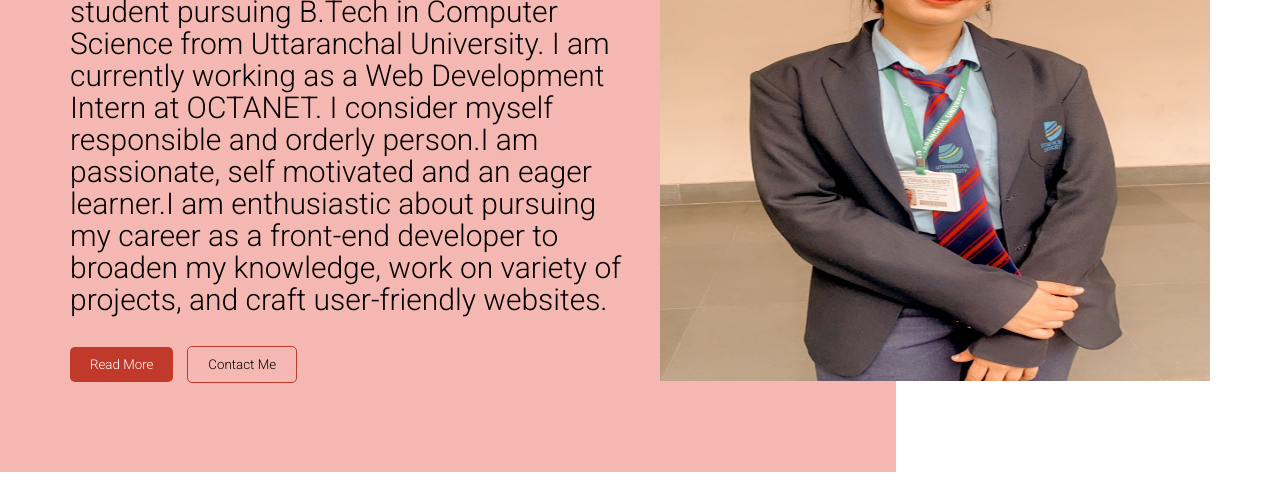
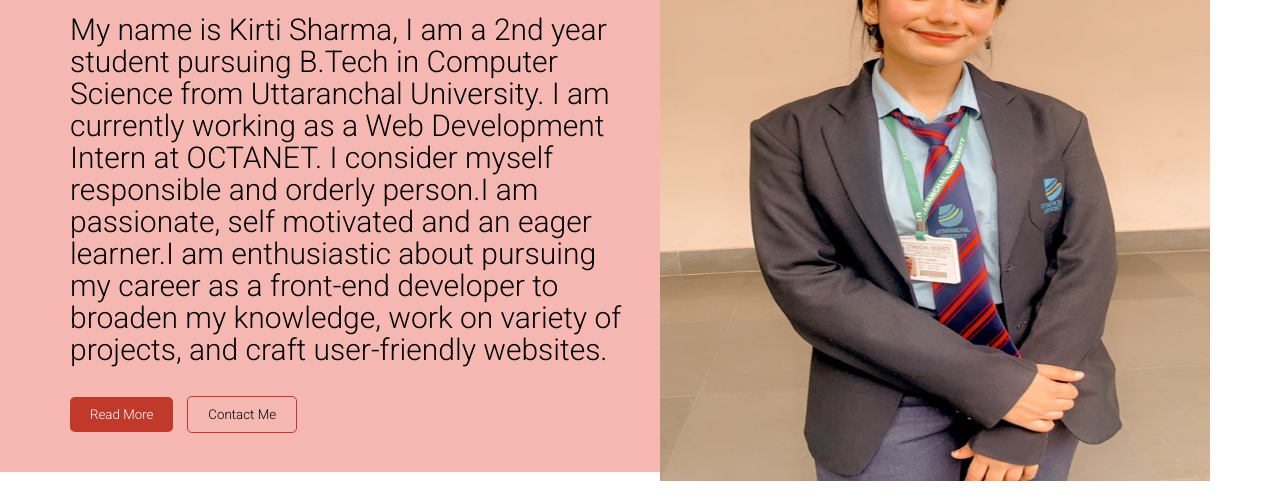
Before and after one commit to kirtiisharmaa22/OCTANET_JUNE, a plain HTML site: page index.html in a window 1280 px wide. Shown: the part 328-823 px from the top of the page. Before the commit the page ends 800 px from the top, so only its background shows below. Drawn offline with Linux system fonts and the light colour scheme.

Commit message:
Update index.html

```diff
--- a/index.html
+++ b/index.html
@@ -47,7 +47,7 @@
             <button id="btn2">Contact Me</button>
         </div>
         <div class="right">
-        <img src="myimg3.jpg" width="550" height="600">
+        <img src="myimg3.jpg" width="550" height="700">
         </div>
     </div>
 </header>
```
